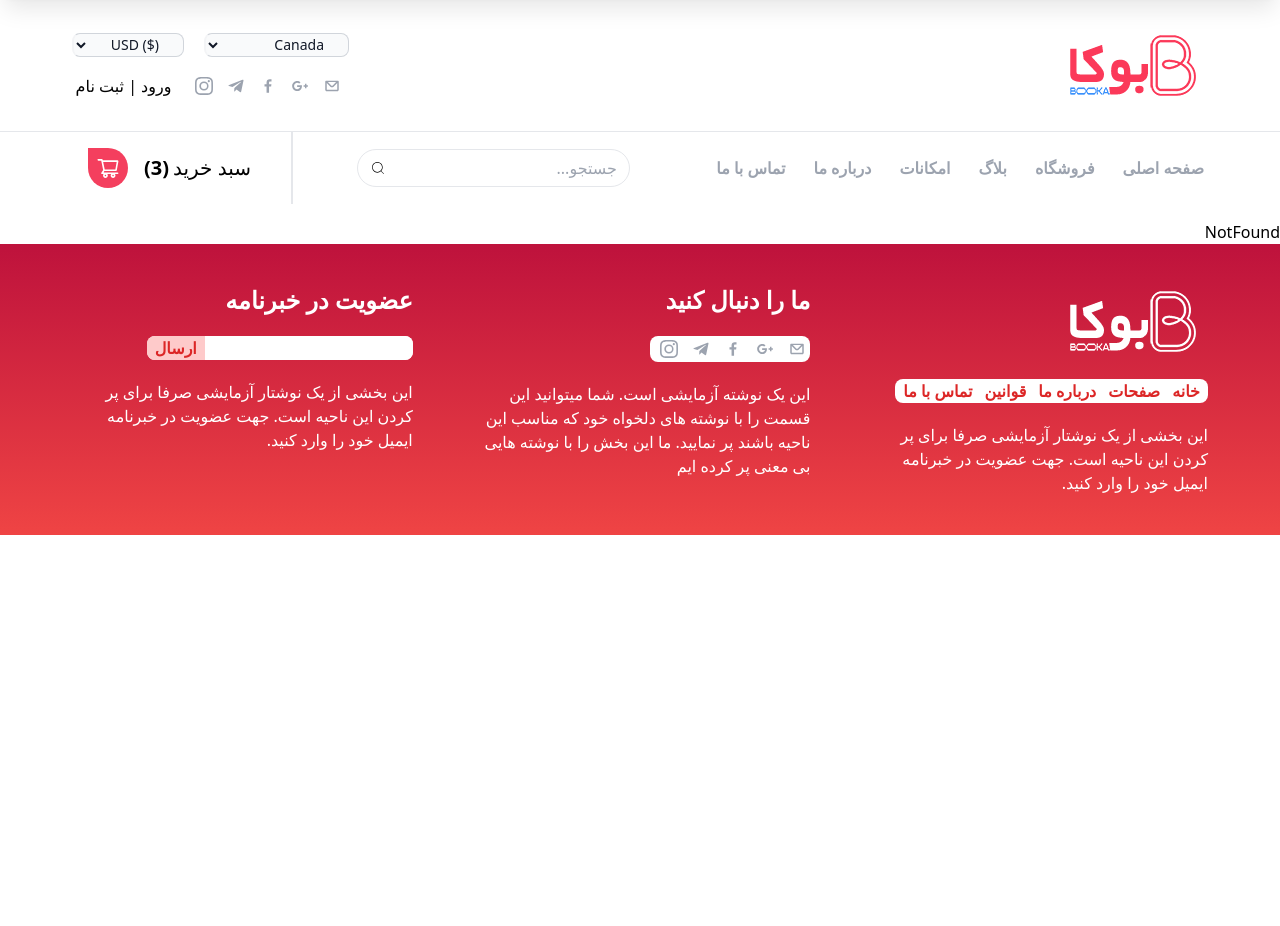
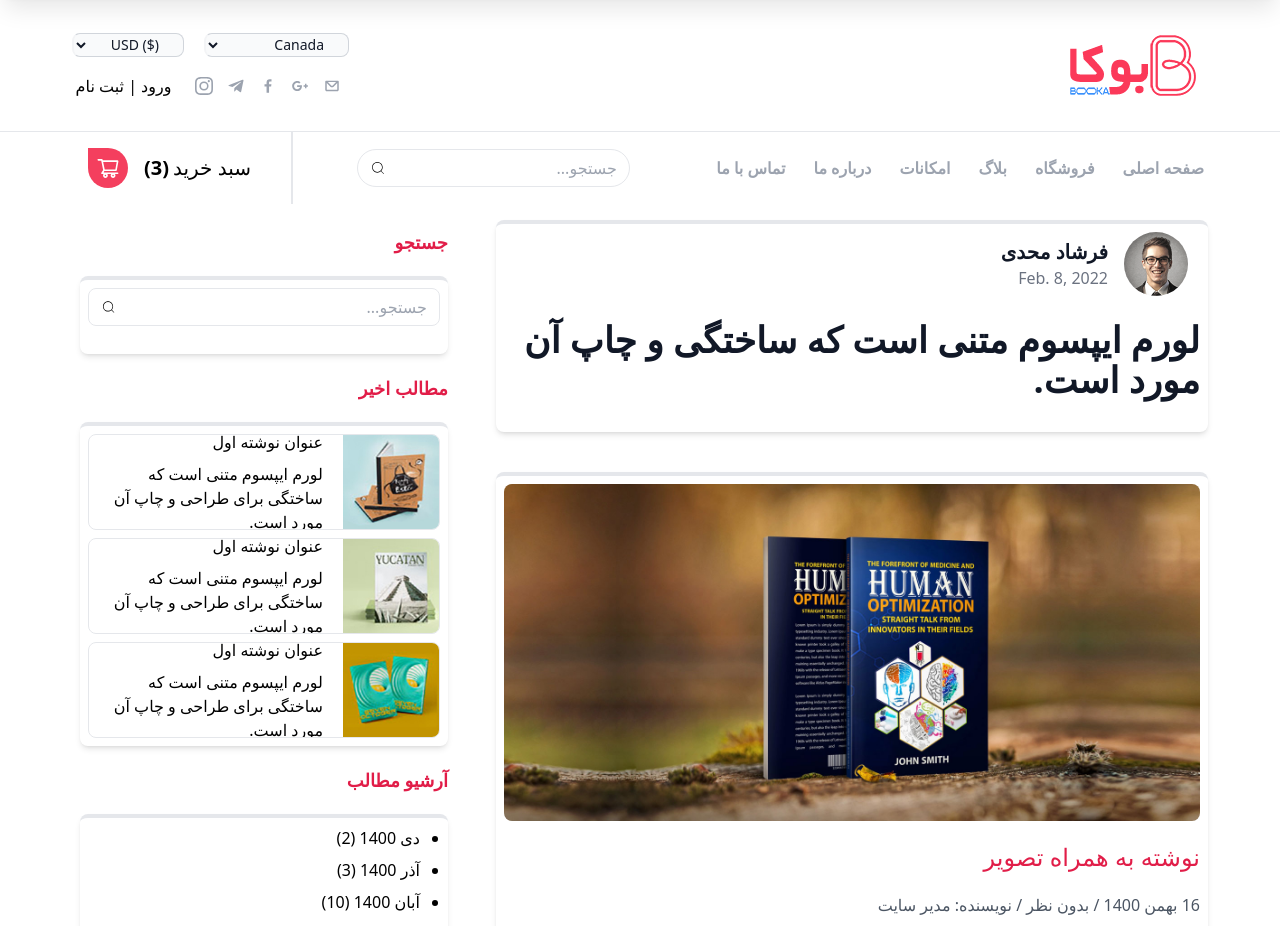
Before and after one commit to erfan-akbari/Booka, a Next.js app: page /blogs/1 in a window 1280 px wide. Before the commit this address had no page. Shown: the top 926 px of the page. Before the commit the page ends 800 px from the top, so only its background shows below. Built offline with nearby package versions, Linux system fonts and the light colour scheme.

Commit message:
Development Blog Details page

```diff
--- /dev/null
+++ b/pages/blogs/[id].js
@@ -0,0 +1,56 @@
+import Comments from '@/components/module/Comments'
+import ContentWrapper from '@/components/module/ContentWrapper'
+import Sidebar from '@/components/module/Sidebar'
+import React from 'react'
+
+function Blog() {
+    return (
+        <div className="">
+            <ContentWrapper>
+                <div className="flex items-start flex-col lg:flex-row gap-10">
+                    <div className="basis-[65%]">
+                        <header class="mb-10 not-format shadow-md p-2 rounded-lg border-t-4">
+                            <address class="flex items-center mb-6 not-italic">
+                                <div class="inline-flex items-center mr-3 text-sm text-gray-900 dark:text-white">
+                                    <img class="ml-4 w-16 h-16 rounded-full" src="/logo/avatar-1.png" alt="Jese Leos" />
+                                    <div>
+                                        <a href="#" rel="author" class="text-xl font-bold text-gray-900 dark:text-white">فرشاد محدی</a>
+                                        <p class="text-base text-gray-500 dark:text-gray-400"><time pubdate datetime="2022-02-08" title="February 8th, 2022">Feb. 8, 2022</time></p>
+                                    </div>
+                                </div>
+                            </address>
+                            <h1 class="mb-4 text-3xl font-extrabold leading-tight text-gray-900 lg:mb-6 lg:text-4xl dark:text-white">لورم ایپسوم متنی است که ساختگی و چاپ آن مورد است.</h1>
+                        </header>
+                        <main>
+                            <article className='shadow-md p-2 rounded-lg border-t-4'>
+                                <div className="flex flex-col gap-5">
+                                    <img className='rounded-lg' src="/images/blogs/post-1.jpg" alt="image post" />
+                                    <h4 className='text-2xl text-rose-600'>نوشته به همراه تصویر</h4>
+                                    <div className="text-gray-600">16 بهمن 1400 / بدون نظر / نویسنده: مدیر سایت</div>
+                                    <p className="text-gray-400 font-semibold">
+                                        لورم ایپسوم متنی است که ساختگی برای طراحی و چاپ آن مورد است. صنعت چاپ زمانی لازم بود شرایطی شما باید فکر ثبت نام و طراحی، لازمه خروج می باشد. در ضمن قاعده همفکری ها جوابگوی سئوالات زیاد شاید باشد، آنچنان که لازم بود طراحی گرافیکی خوب بود. کتابهای زیادی شرایط سخت ، دشوار و کمی در سالهای دور لازم است. هدف از این نسخه فرهنگ پس از آن و دستاوردهای خوب شاید باشد. حروفچینی لازم در شرایط فعلی لازمه تکنولوژی بود که گذشته.
+                                    </p>
+                                    <p className="text-gray-400 font-semibold">
+                                        لورم ایپسوم متنی است که ساختگی برای طراحی و چاپ آن مورد است. صنعت چاپ زمانی لازم بود شرایطی شما باید فکر ثبت نام و طراحی، لازمه خروج می باشد. در ضمن قاعده همفکری ها جوابگوی سئوالات زیاد شاید باشد، آنچنان که لازم بود طراحی گرافیکی خوب بود. کتابهای زیادی شرایط سخت ، دشوار و کمی در سالهای دور لازم است. هدف از این نسخه فرهنگ پس از آن و دستاوردهای خوب شاید باشد. حروفچینی لازم در شرایط فعلی لازمه تکنولوژی بود که گذشته.
+                                    </p>
+                                    <p className="text-gray-400 font-semibold">
+                                        لورم ایپسوم متنی است که ساختگی برای طراحی و چاپ آن مورد است. صنعت چاپ زمانی لازم بود شرایطی شما باید فکر ثبت نام و طراحی، لازمه خروج می باشد. در ضمن قاعده همفکری ها جوابگوی سئوالات زیاد شاید باشد، آنچنان که لازم بود طراحی گرافیکی خوب بود. کتابهای زیادی شرایط سخت ، دشوار و کمی در سالهای دور لازم است. هدف از این نسخه فرهنگ پس از آن و دستاوردهای خوب شاید باشد. حروفچینی لازم در شرایط فعلی لازمه تکنولوژی بود که گذشته.
+                                    </p>
+                                    <p className="text-gray-400 font-semibold">
+                                        لورم ایپسوم متنی است که ساختگی برای طراحی و چاپ آن مورد است. صنعت چاپ زمانی لازم بود شرایطی شما باید فکر ثبت نام و طراحی، لازمه خروج می باشد. در ضمن قاعده همفکری ها جوابگوی سئوالات زیاد شاید باشد، آنچنان که لازم بود طراحی گرافیکی خوب بود. کتابهای زیادی شرایط سخت ، دشوار و کمی در سالهای دور لازم است. هدف از این نسخه فرهنگ پس از آن و دستاوردهای خوب شاید باشد. حروفچینی لازم در شرایط فعلی لازمه تکنولوژی بود که گذشته.
+                                    </p>
+                                </div>
+                            </article>
+                        </main>
+                        <footer className='shadow-md p-2 rounded-lg border-t-4 my-10'>
+                            <Comments />
+                        </footer>
+                    </div>
+                    <Sidebar />
+                </div>
+            </ContentWrapper>
+        </div>
+    )
+}
+
+export default Blog
```
